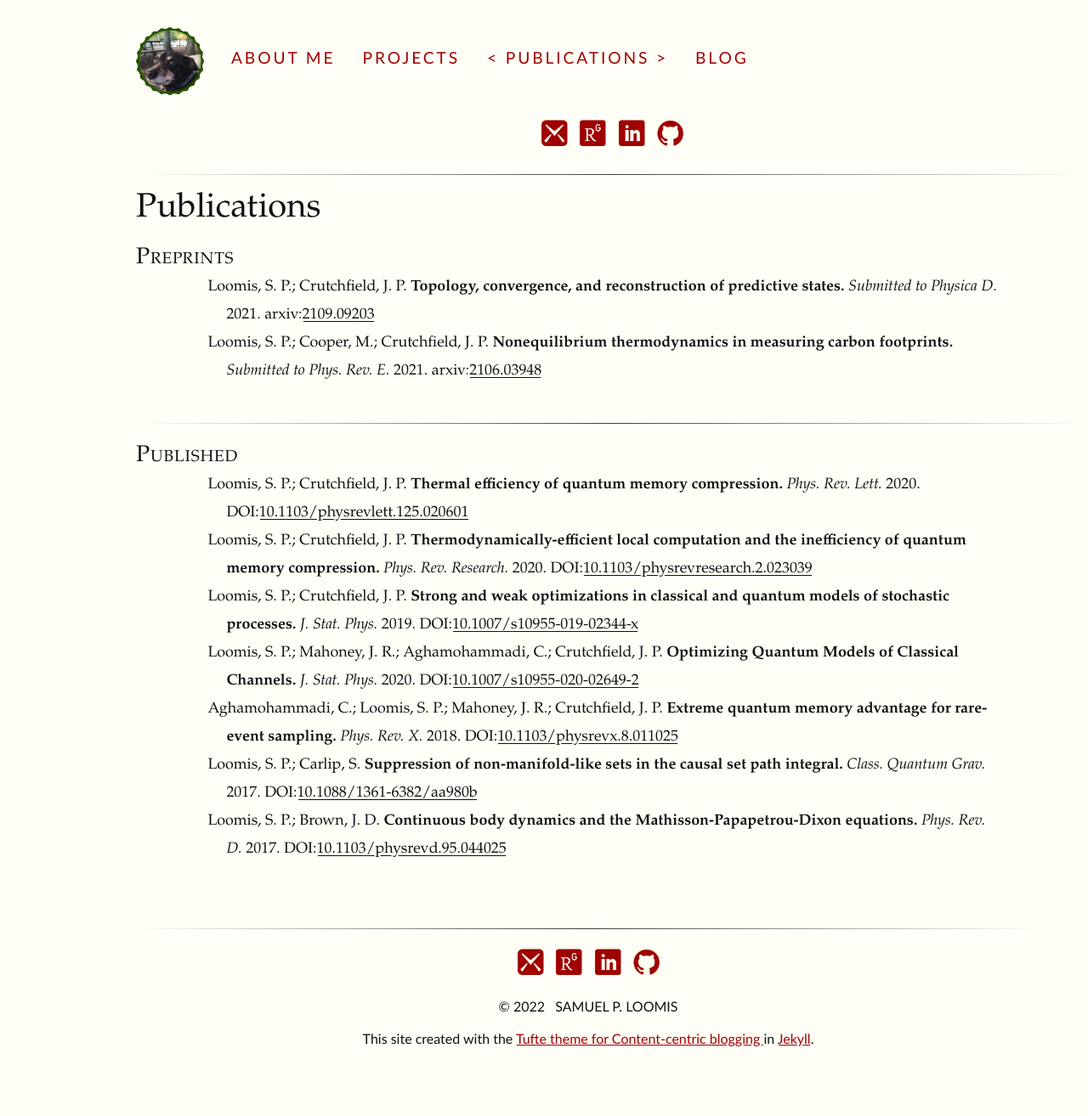
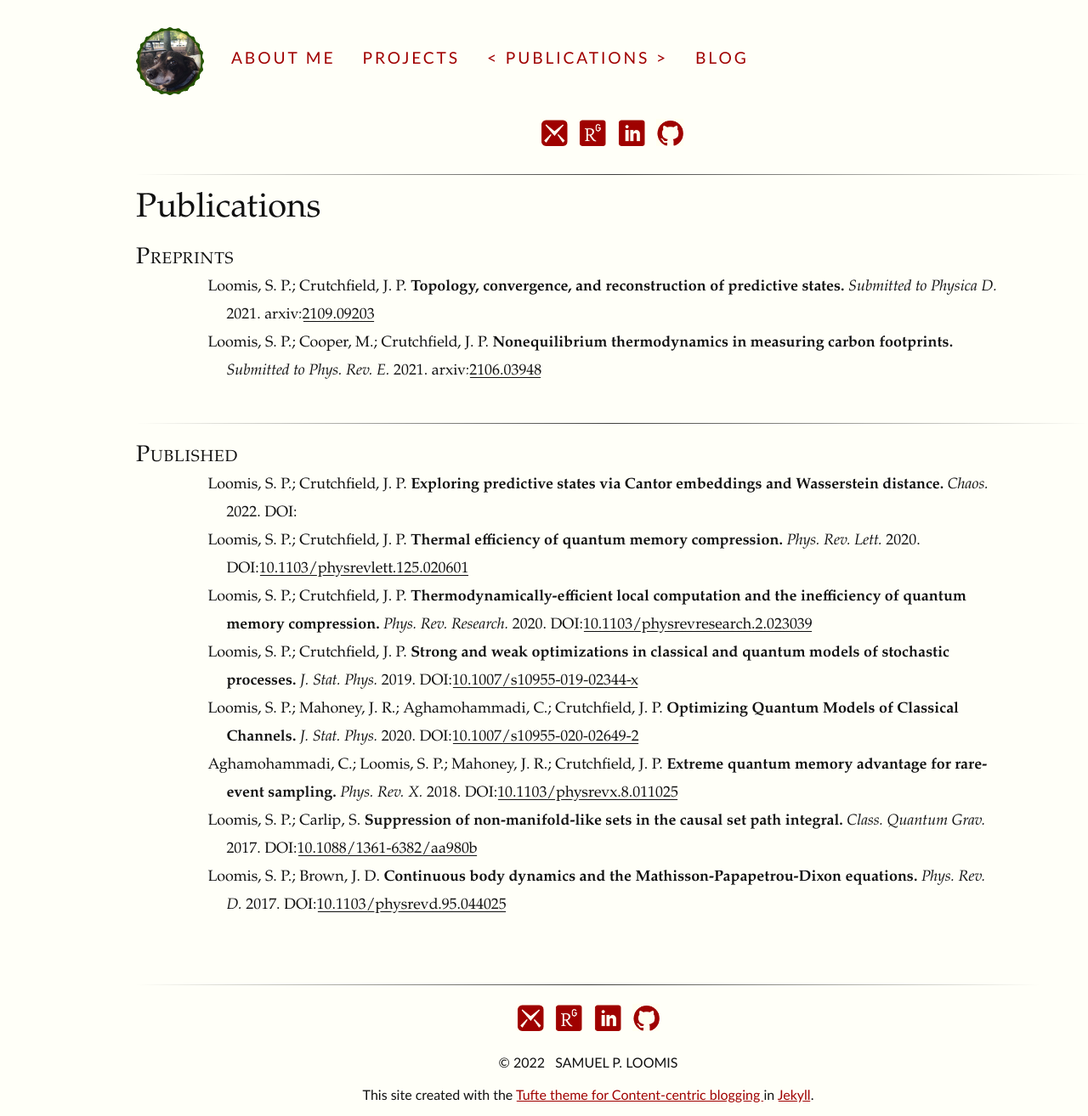
Before and after one commit to samlikesphysics/samlikesphysics.github.io, a Jekyll site: the page built from publications/index.md, in a window 1280 px wide. Shown: the whole page at 85% size. Built offline with Jekyll 4.4.1, drawn with Linux system fonts in a browser that asks for light colours; before the commit the page ends 1248 px from its top, so only the background shows below that.

Commit message:
added PSCW paper

```diff
--- a/_data/pubs.yml
+++ b/_data/pubs.yml
@@ -1,3 +1,7 @@
+- authors: Loomis, S. P.; Crutchfield, J. P.
+  title: Exploring predictive states via Cantor embeddings and Wasserstein distance
+  journal: Chaos
+  year: 2022
 - authors: Loomis, S. P.; Crutchfield, J. P.
   title: Thermal efficiency of quantum memory compression
   journal: Phys. Rev. Lett
```
